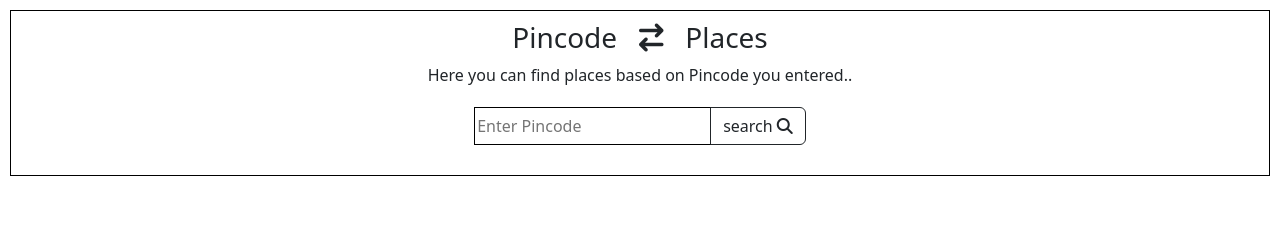
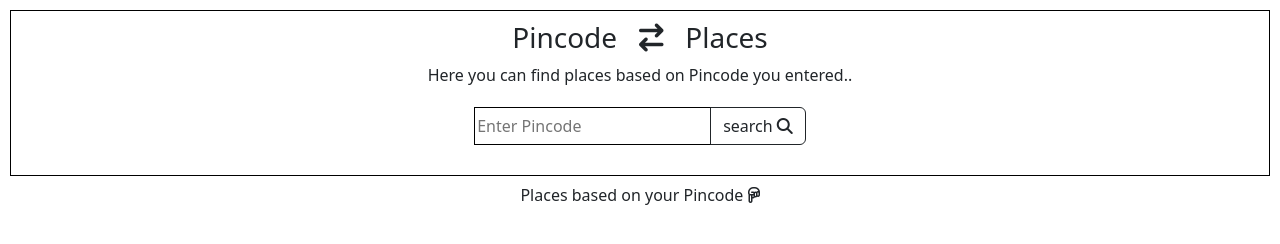
Before and after one commit to NaveenDoddi/pincode, a plain HTML site: page index.html in a window 1280 px wide. Drawn offline with nearby package versions, Linux system fonts and the light colour scheme.

Commit message:
updateddd

```diff
--- a/index.html
+++ b/index.html
@@ -28,7 +28,7 @@
 
         </div>
 
-        <h6 id="para" style="visibility: hidden;">Places based on Pincode <i class="fa-solid fa-arrow-down fa-bounce"></i> </h6>
+        <h6 id="para" style="visibility: hiddn;">Places based on your Pincode <i class="fa-regular fa-hand-point-down fa-bounce"></i> </h6>
 
         <div id="div2" class="row"></div>
 
```
